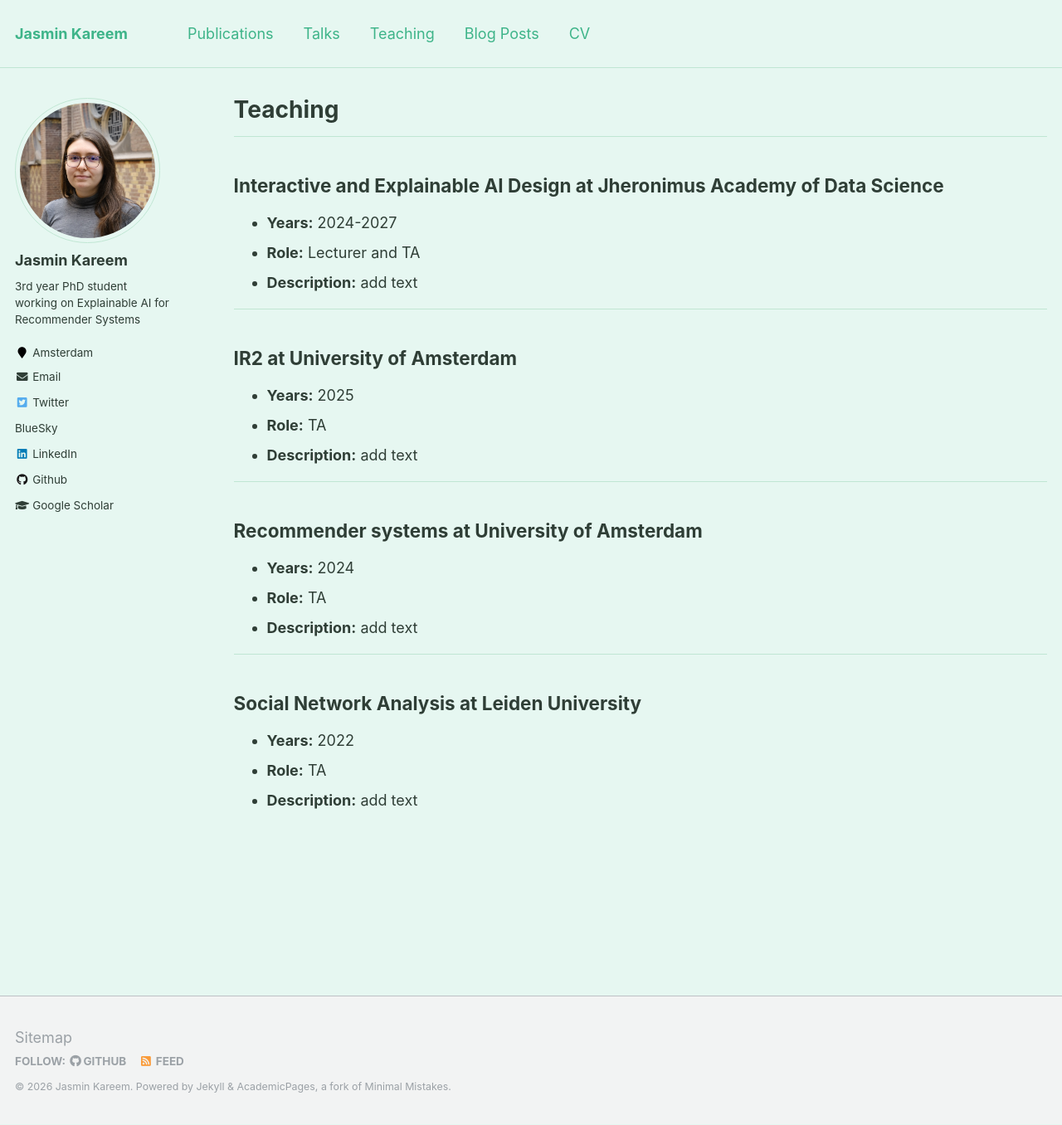
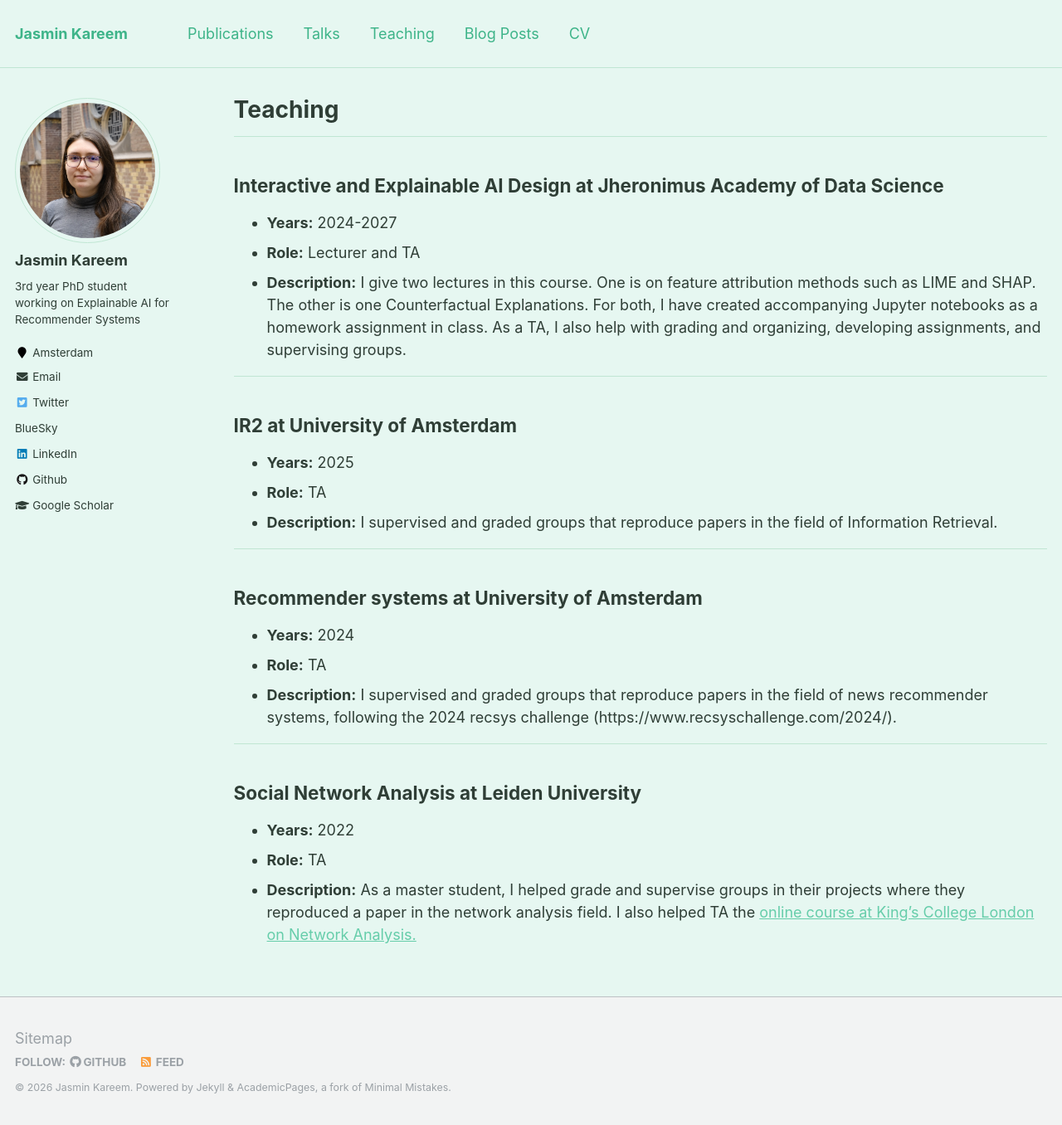
Before and after one commit to jasminkareem/jasminkareem.github.io, a Jekyll site: the page built from _pages/teaching.md, in a window 1280 px wide and 1356 px high. Shown: the whole window at 83% size. Built offline with Jekyll 4.4.1, drawn with Linux system fonts in a browser that asks for light colours.

Commit message:
Update teaching.md

```diff
--- a/_pages/teaching.md
+++ b/_pages/teaching.md
@@ -13,7 +13,7 @@ author_profile: true
 ## Interactive and Explainable AI Design at Jheronimus Academy of Data Science
 * **Years:** 2024-2027
 * **Role:** Lecturer and TA
-* **Description:** add text
+* **Description:** I give two lectures in this course. One is on feature attribution methods such as LIME and SHAP. The other is one Counterfactual Explanations. For both, I have created accompanying Jupyter notebooks as a homework assignment in class. As a TA, I also help with grading and organizing, developing assignments, and supervising groups.
 
 
 ---
@@ -21,18 +21,18 @@ author_profile: true
 ## IR2 at University of Amsterdam
 * **Years:** 2025
 * **Role:** TA
-* **Description:** add text
+* **Description:** I supervised and graded groups that reproduce papers in the field of Information Retrieval.
 
 ---
 
 ## Recommender systems at University of Amsterdam
 * **Years:** 2024
 * **Role:** TA
-* **Description:** add text
+* **Description:** I supervised and graded groups that reproduce papers in the field of news recommender systems, following the 2024 recsys challenge (https://www.recsyschallenge.com/2024/).
 
 ---
 
 ## Social Network Analysis at Leiden University
 * **Years:** 2022
 * **Role:** TA
-* **Description:** add text
+* **Description:** As a master student, I helped grade and supervise groups in their projects where they reproduced a paper in the network analysis field. I also helped TA the [online course at King's College London on Network Analysis.](https://liss-dtp.ac.uk/wp-content/uploads/2023/09/LISS238-Social-Network-Analysis-_-TP.pdf)
```
